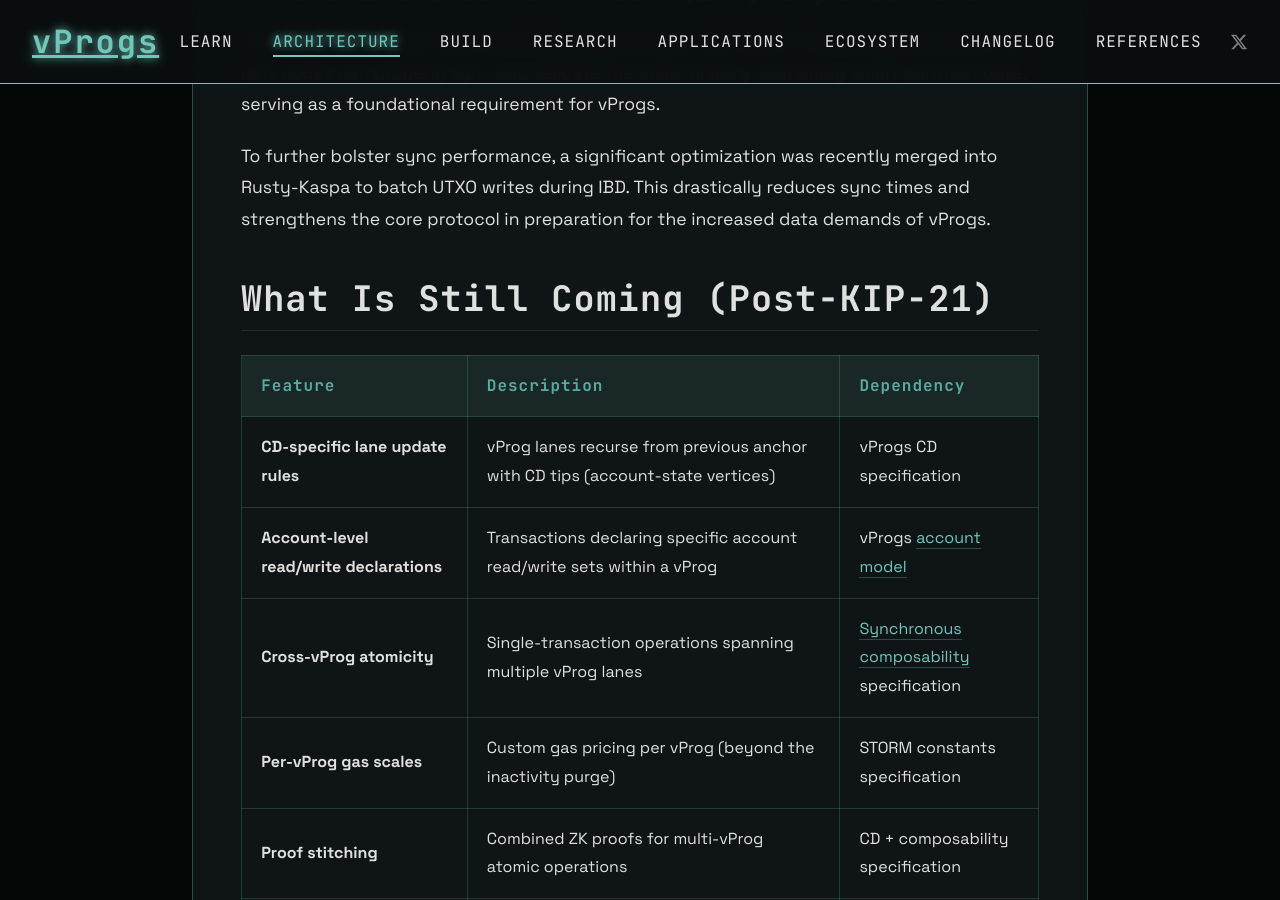
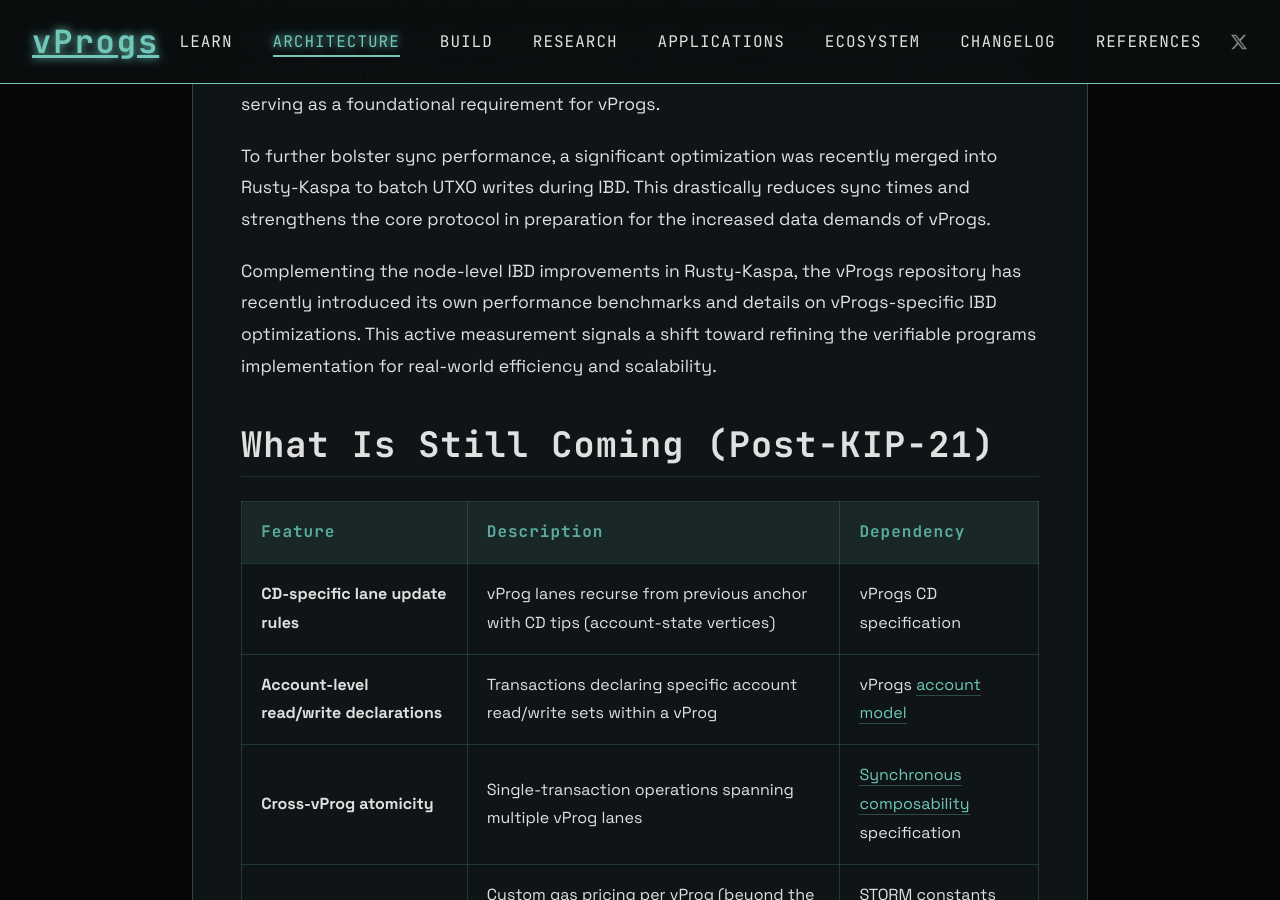
Before and after one commit to creative-inference/vprogs.xyz, a Jekyll site: the page built from architecture/sequencing-mapping.md, in a window 1280 px wide and 900 px high, scrolled down 6782 px. Built offline with Jekyll 4.4.1, drawn with Linux system fonts in a browser that asks for light colours.

Commit message:
Link vProgs repository IBD optimizations to KIP-21 IBD context [auto]

```diff
--- a/architecture/sequencing-mapping.md
+++ b/architecture/sequencing-mapping.md
@@ -181,6 +181,11 @@
 
 To further bolster sync performance, a significant optimization was recently merged into Rusty-Kaspa to batch UTXO writes during IBD. This drastically reduces sync times and strengthens the core protocol in preparation for the increased data demands of vProgs.
 
+
+
+
+Complementing the node-level IBD improvements in Rusty-Kaspa, the vProgs repository has recently introduced its own performance benchmarks and details on vProgs-specific IBD optimizations. This active measurement signals a shift toward refining the verifiable programs implementation for real-world efficiency and scalability.
+
 ## What Is Still Coming (Post-KIP-21)
 
 | Feature | Description | Dependency |
```
